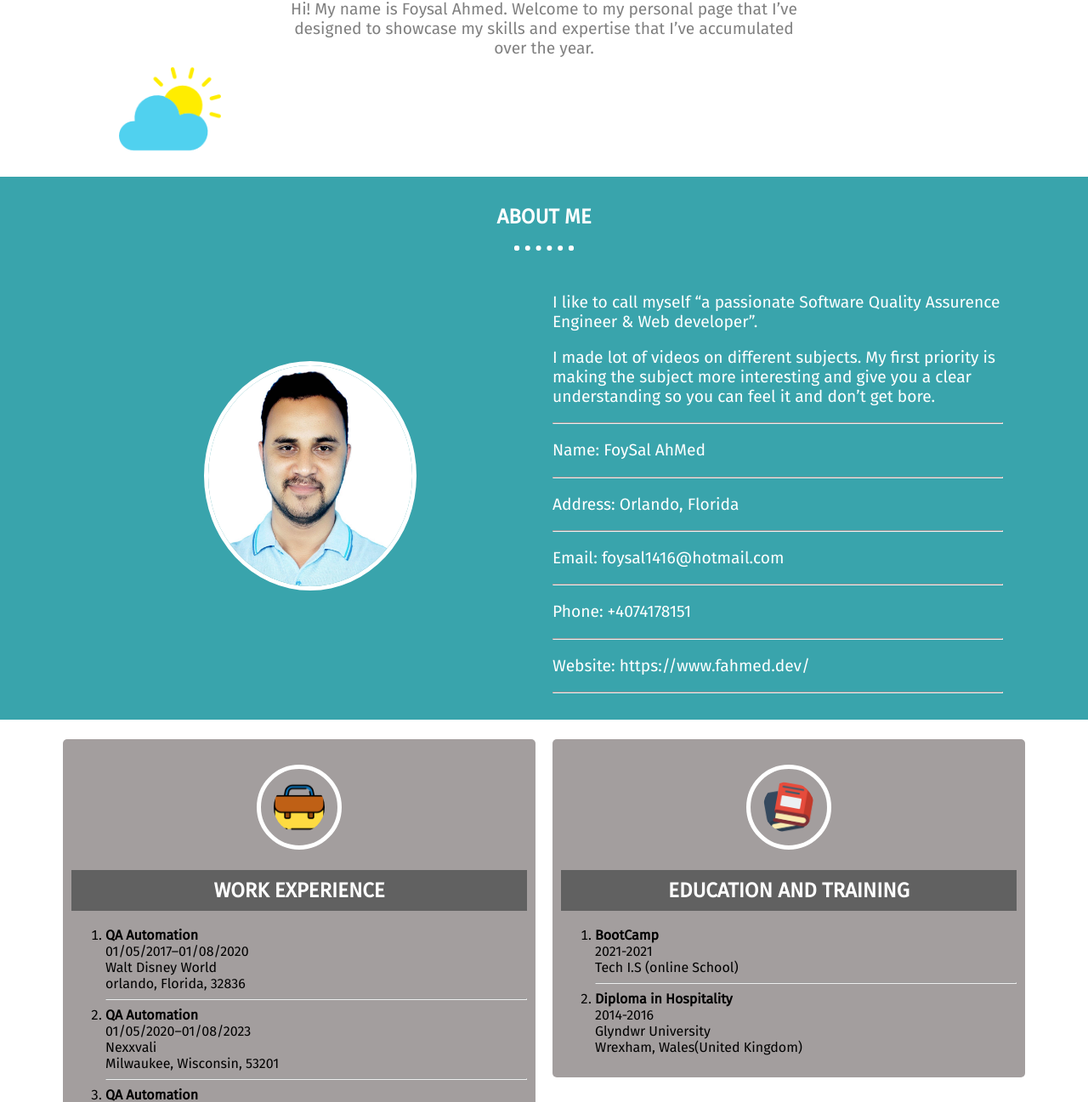
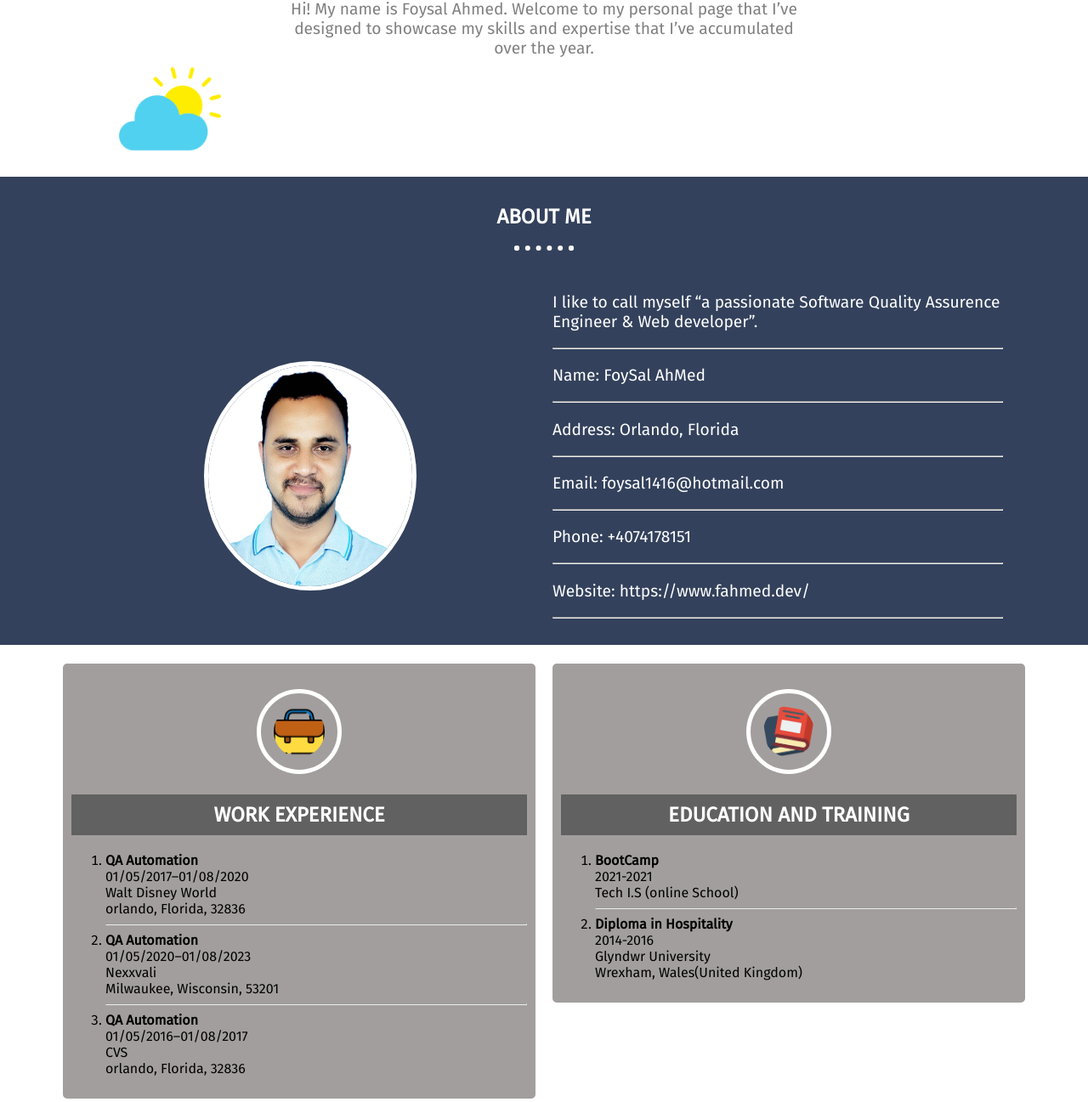
Before and after one commit to foysal90/portfolio, a PHP site: page / in a window 1280 px wide. Shown: the part 752-2049 px from the top of the page at 85% size. Run offline with PHP 8.4, Linux system fonts and the light colour scheme.

Commit message:
css modified

```diff
--- a/index.html
+++ b/index.html
@@ -71,7 +71,7 @@
         </div>
         <div class="aboutme-desc col-6">
             <p>I like to call myself “a passionate Software Quality Assurence Engineer  & Web developer”. </p>
-            <p>I made lot of videos on different subjects. My first priority is making the subject more interesting and give you a clear understanding so you can feel it and don’t get bore.</p>
+
 
             <hr class="aboutme-hr">
             <p>Name: FoySal AhMed</p>
--- a/style.css
+++ b/style.css
@@ -48,6 +48,7 @@ p{
 
 .navbar{
     background-color: #40868b;
+    background-color: #33415c !important;
     padding: 1% 7%;
     text-align: center;
 }
@@ -146,6 +147,7 @@ p{
 
 .about-me{
     background-color: #39a4ac;
+    background-color: #33415c !important;
     padding: 1% 7%;
     color: white;
     text-align: center;
@@ -382,6 +384,7 @@ p{
 .achievemnet-contact{
     padding: 1% 7%;
     background-color: #39a4ac;
+    background-color: #33415c;
     color: white;
 }
 
```
